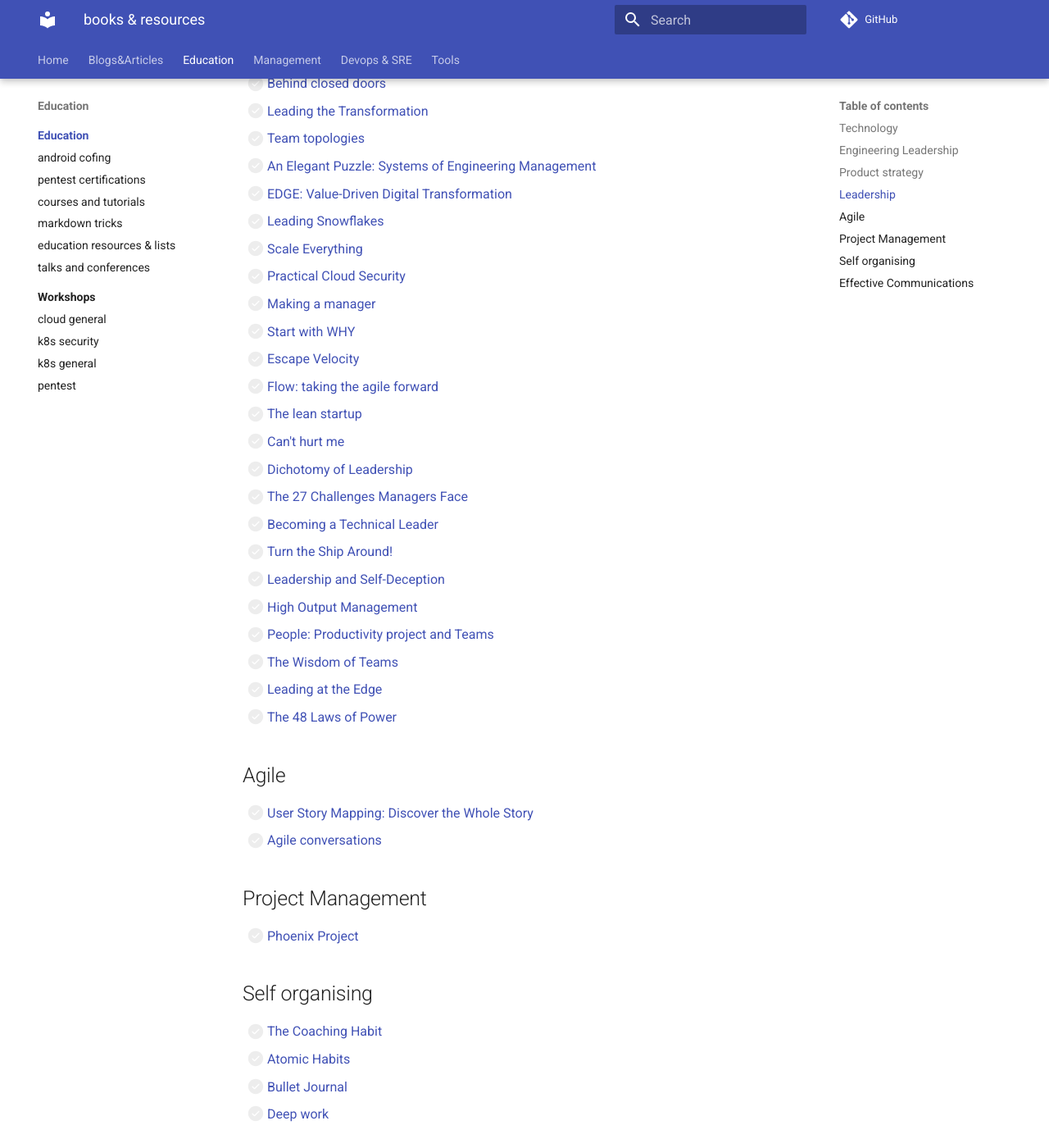
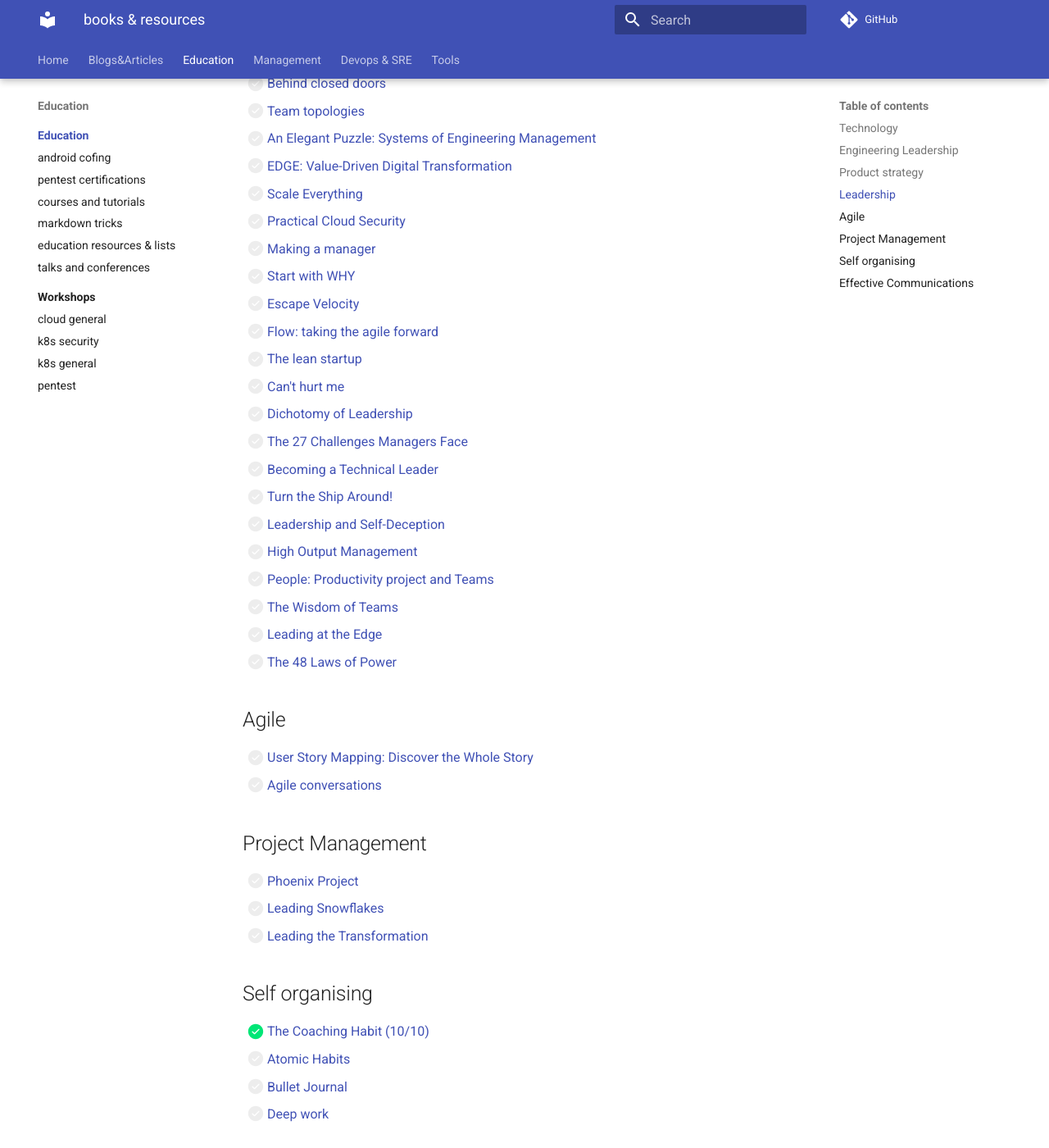
Before and after one commit to ivankatliarchuk/knowledge-base, an MkDocs documentation site: the page built from docs/education/index.md, in a window 1280 px wide and 1400 px high, scrolled down 1043 px. Shown: the whole window at 82% size. Built offline with MkDocs 1.6.1 and Material for MkDocs 9.7.7, drawn with Linux system fonts in a browser that asks for light colours; comment, search, counter and statistics services are not loaded.

Commit message:
coaching habit is done

```diff
--- a/docs/education/index.md
+++ b/docs/education/index.md
@@ -71,10 +69,12 @@
 ## Project Management
 
 - [ ] [Phoenix Project](https://www.amazon.com/Phoenix-Project-DevOps-Helping-Business/dp/0988262592)
+- [ ] [Leading Snowflakes](http://leadingsnowflakes.com/)
+- [ ] [Leading the Transformation](https://itrevolution.com/leading-the-transformation-book/)
 
 ## Self organising
 
-- [ ] [The Coaching Habit](https://boxofcrayons.com/the-coaching-habit-book/)
+- [X] [The Coaching Habit (10/10)](https://boxofcrayons.com/the-coaching-habit-book/)
 - [ ] [Atomic Habits](https://jamesclear.com/atomic-habits)
 - [ ] [Bullet Journal](https://bulletjournal.com/pages/book)
 - [ ] [Deep work](https://www.calnewport.com/books/deep-work/)
```
Also changed, not shown: other parts of docs/education/index.md (+0 -2 lines).
